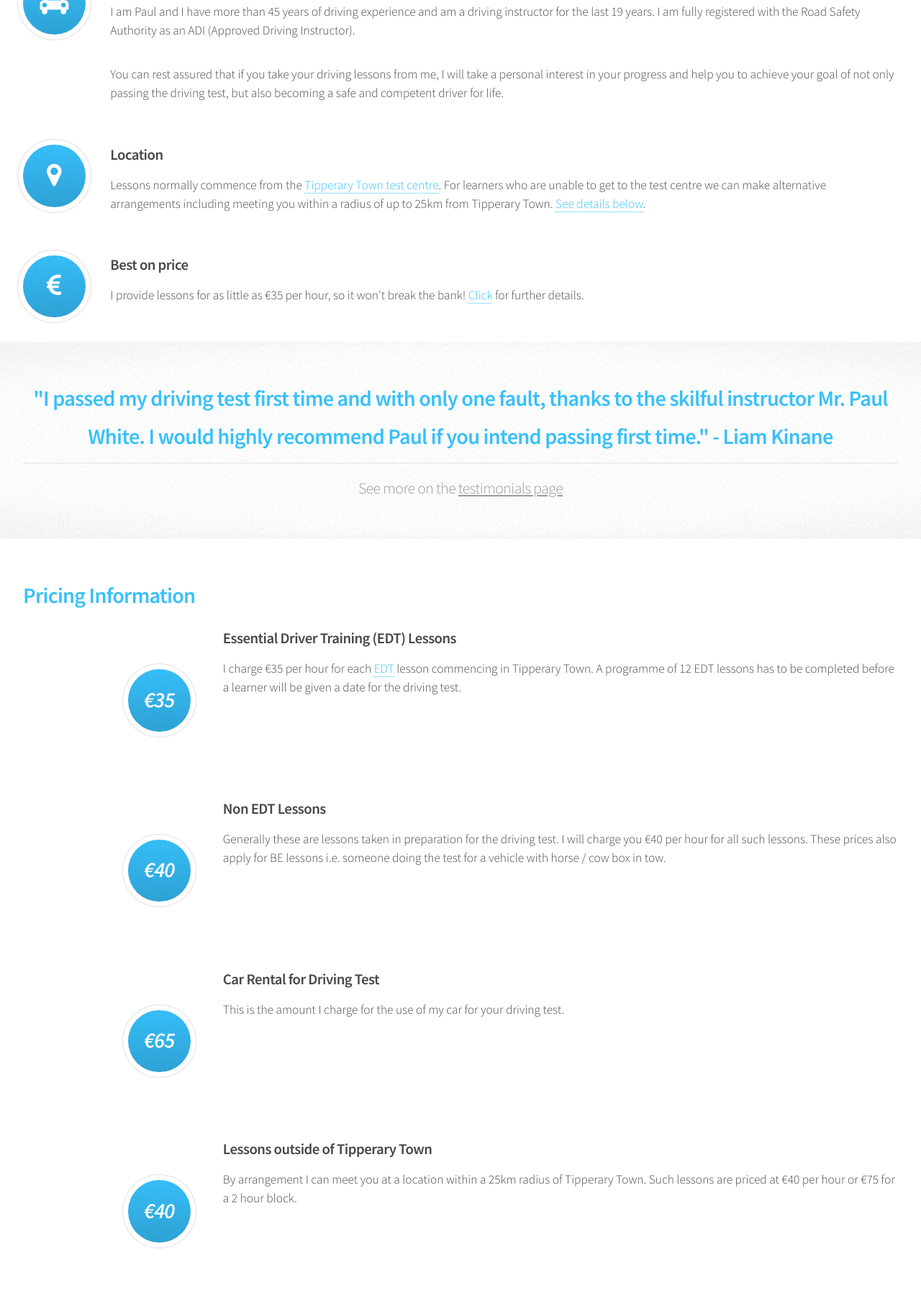
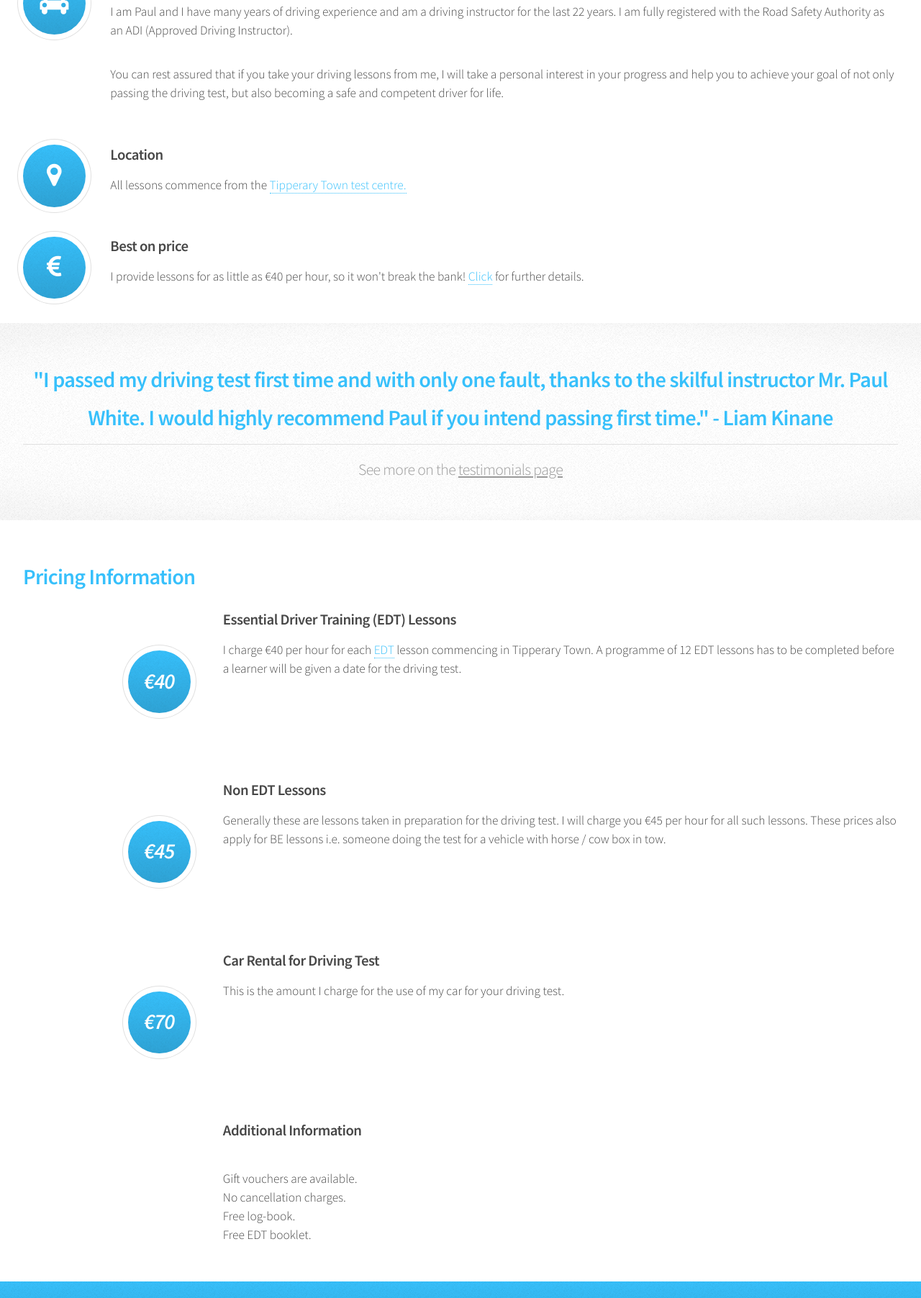
Before and after one commit to bigfatpaulyj/bigfatpaulyj.github.io, a plain HTML site: page index.html in a window 1280 px wide. Shown: the part 486-2290 px from the top of the page at 72% size. Drawn offline with Linux system fonts and the light colour scheme.

Commit message:
Update with price changes, remove google+, remove eircode, remove non-tipp lessons.

```diff
--- a/index.html
+++ b/index.html
@@ -86,7 +86,7 @@
 	<!-- Banner -->
 	<section id="banner">
 		<header>
-			<h2>Lessons <em>available from as little as </em>€35<em> per hour so it won't break the bank!</em></h2>
+			<h2>Lessons <em>available from as little as </em>€40<em> per hour so it won't break the bank!</em></h2>
 			<a href="#learn-more" class="button">Learn More</a>
 		</header>
 	</section>
@@ -100,7 +100,7 @@
 					<div class="box highlight lefttext">
 						<i class="icon major fa-car"></i>
 						<h3>Experienced and Qualified Tutor</h3>
-						<p>I am Paul and I have more than 45 years of driving experience and am a driving instructor for the last 19 years. I am fully registered with the Road Safety Authority as an ADI (Approved Driving Instructor). </p>
+						<p>I am Paul and I have many years of driving experience and am a driving instructor for the last 22 years. I am fully registered with the Road Safety Authority as an ADI (Approved Driving Instructor). </p>
 						<p>You can rest assured that if you take your driving lessons from me, I will take a personal interest in your progress and help you to achieve your goal of not only passing the driving test, but also becoming a safe and competent driver for life.</p>
 					</div>
 				</section>
@@ -111,7 +111,7 @@
 						<i class="icon major fa-map-marker"></i>
 
 						<h3>Location</h3>
-						<p>Lessons normally commence from the <a href="#book-now-section">Tipperary Town test centre</a>. For learners who are unable to get to the test centre we can make alternative arrangements including meeting you within a radius of up to 25km from Tipperary Town. <a href="#collect">See details below</a>.</p>
+						<p>All lessons commence from the <a href="#book-now-section">Tipperary Town test centre.</a></p>
 					</div>
 
 				</section>
@@ -121,7 +121,7 @@
 					<div class="box highlight lefttext">
 						<i class="icon major fa-eur"></i>
 						<h3>Best on price</h3>
-						<p>I provide lessons for as little as €35 per hour, so it won't break the bank! <a href="#pricing-section-link">Click</a> for further details.</p>
+						<p>I provide lessons for as little as €40 per hour, so it won't break the bank! <a href="#pricing-section-link">Click</a> for further details.</p>
 					</div>
 
 				</section>
@@ -162,24 +162,24 @@
 				<section class="6u">
 					<div class="box post">
 						<div class="left" style="float: left; margin-left: 12%; margin-top: 5%">
-							<i class="icon major"><h2 style="margin-top: 18%">€35</h2></i>
+							<i class="icon major"><h2 style="margin-top: 18%">€40</h2></i>
 						</div>
 
 						<div class="inner">
 							<h3>Essential Driver Training (EDT) Lessons</h3>
-							<p>I charge €35 per hour for each <a target="_blank" href="http://www.rsa.ie/en/RSA/Learner-Drivers/Driver-Training/Car-Training-EDT/">EDT</a> lesson commencing in Tipperary Town. A programme of 12 EDT lessons has to be completed before a learner will be given a date for the driving test.</p>
+							<p>I charge €40 per hour for each <a target="_blank" href="http://www.rsa.ie/en/RSA/Learner-Drivers/Driver-Training/Car-Training-EDT/">EDT</a> lesson commencing in Tipperary Town. A programme of 12 EDT lessons has to be completed before a learner will be given a date for the driving test.</p>
 						</div>
 					</div>
 				</section>
 				<section class="6u">
 					<div class="box post">
 						<div class="left" style="float: left; margin-left: 12%; margin-top: 5%">
-							<i class="icon major"><h2 style="margin-top: 18%">€40</h2></i>
+							<i class="icon major"><h2 style="margin-top: 18%">€45</h2></i>
 						</div>
 						<div class="inner">
 							<h3>Non EDT Lessons</h3>
 							<p>Generally these are lessons taken in preparation
-								for the driving test. I will charge you €40 per hour
+								for the driving test. I will charge you €45 per hour
 								for all such lessons. These prices also apply for BE lessons
 								i.e. someone doing the test for a vehicle with horse /
 								cow box in tow.</p>
@@ -192,7 +192,7 @@
 					<section class="6u">
 						<div class="box post">
 							<div class="left" style="float: left; margin-left: 12%; margin-top: 5%">
-								<i class="icon major"><h2 style="margin-top: 18%">€65</h2></i>
+								<i class="icon major"><h2 style="margin-top: 18%">€70</h2></i>
 							</div>
 
 							<div class="inner">
@@ -201,17 +201,7 @@
 							</div>
 						</div>
 					</section>
-					<section id="collect" class="6u">
-						<div class="box post">
-							<div class="left" style="float: left; margin-left: 12%; margin-top: 5%">
-								<i class="icon major"><h2 style="margin-top: 18%">€40</h2></i>
-							</div>
-							<div class="inner">
-								<h3>Lessons outside of Tipperary Town</h3>
-								<p>By arrangement I can meet you at a location within a 25km radius of Tipperary Town. Such lessons are priced at €40 per hour or €75 for a 2 hour block.</p>
-							</div>
-						</div>
-					</section>
+
 				</div>
 
 				<div class="row">
@@ -268,7 +258,7 @@
 								</ul>
 
 								<h3>Location</h3>
-								Lessons start from the Canon Hayes Recreation Centre (Eircode: E34 HF98) car park in Tipperary Town.
+								Lessons start from the Canon Hayes Recreation Centre car park in Tipperary Town.
 							</div>
 						</section>
 						<section class="6u">
@@ -302,7 +292,6 @@
 				<!-- Icons -->
 				<ul class="icons">
 					<li><a target="_blank" href="https://www.facebook.com/paulsdrivingschooltipperary" class="icon fa-facebook"><span class="label">Facebook</span></a></li>
-					<li><a target="_blank" href="https://plus.google.com/116189544076790638126/about" class="icon fa-google-plus"><span class="label">Google+</span></a></li>
 				</ul>
 
 				<!-- Copyright -->
```
Also changed, not shown: info.html (+1 -2 lines), testimonials.html (+0 -1 lines).
